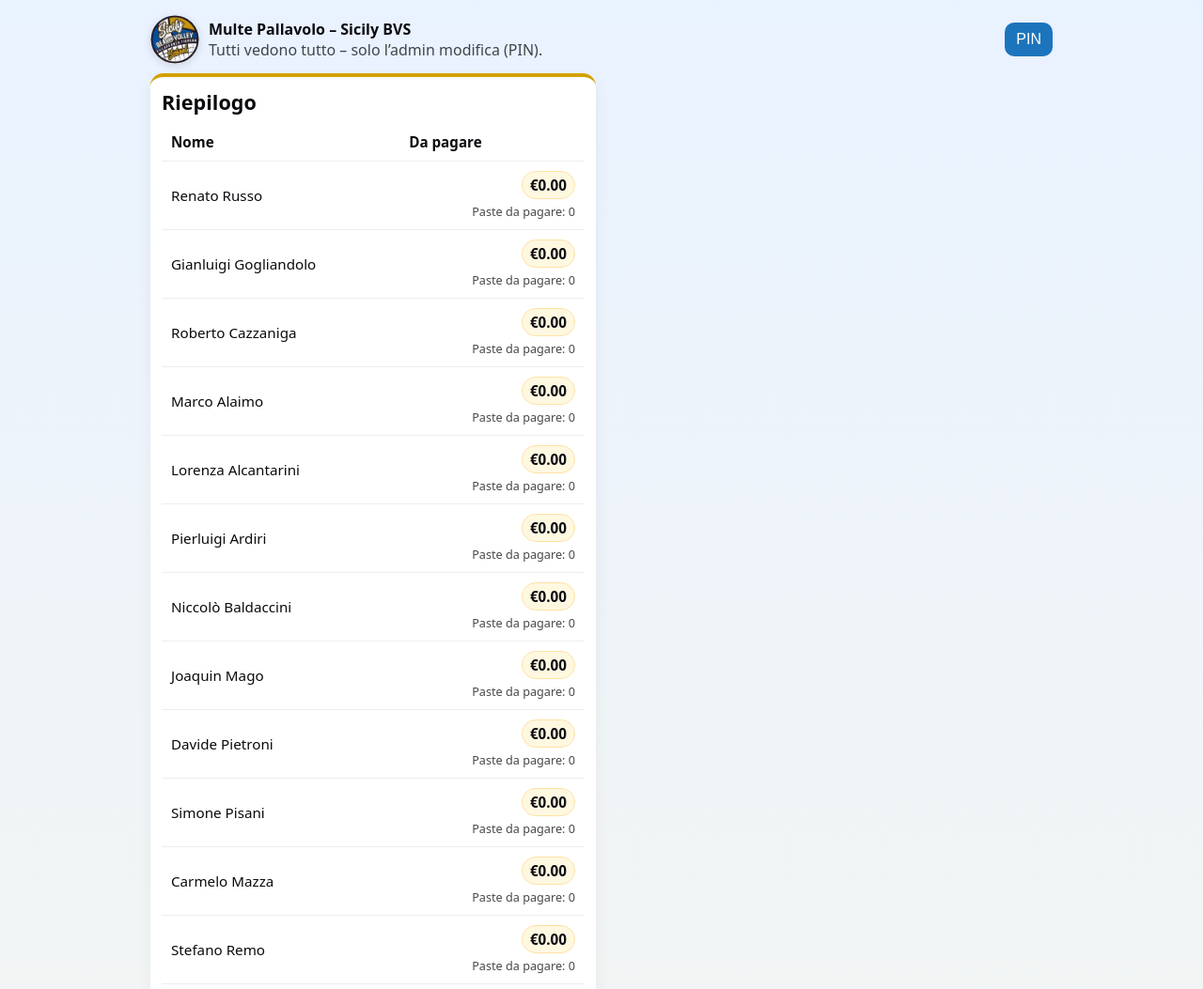
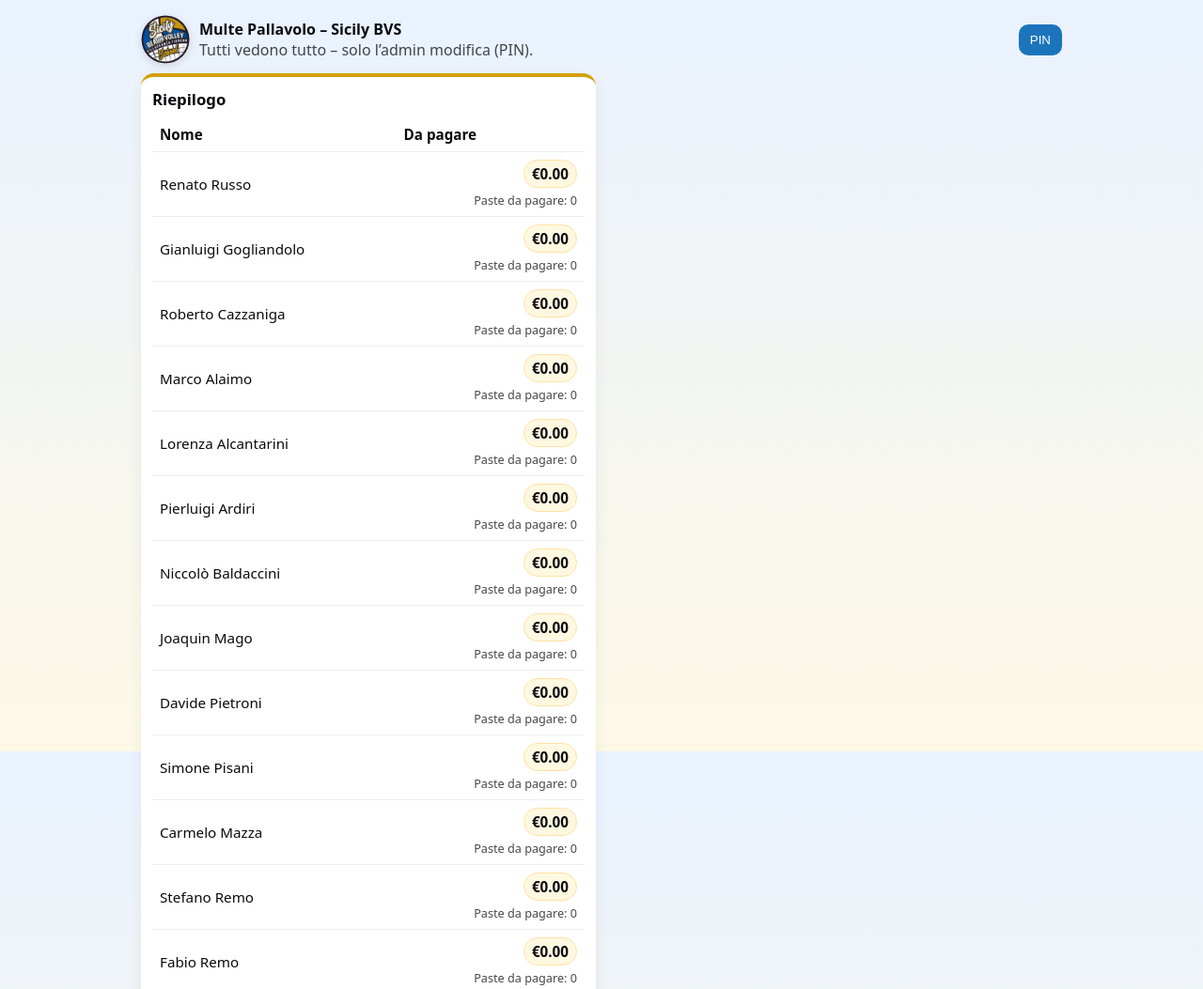
Before and after one commit to giangiking/sicilybvs, a plain HTML site: page index.html in a window 1280 px wide. Shown: the top 1053 px of the page at 94% size. Drawn offline with Linux system fonts and the light colour scheme; no server answers.

Commit message:
Add files via upload

```diff
--- a/index.html
+++ b/index.html
@@ -1,90 +1,30 @@
 <!doctype html><html lang="it"><head>
 <meta charset="utf-8"/>
-<meta name="viewport" content="width=device-width, initial-scale=1">
+<meta name="viewport" content="width=device-width,initial-scale=1"/>
 <title>Sicily BVS – Multe</title>
 <link rel="icon" href="/icon-192.png" sizes="192x192">
 <style>
-/* Mobile-safe */
-html, body { width: 100%; max-width: 100%; overflow-x: hidden; }
-* { box-sizing: border-box; }
-
-/* Tema */
-:root { --gold:#D4A000; --blue:#1C75BC; --ink:#0b0b0f; }
-
-/* Tipografia fluida (si riduce da sola su schermi piccoli) */
-html { font-size: clamp(14px, 2.2vw, 16px); }
-
-body {
-  margin: 0;
-  font-family: system-ui, -apple-system, Segoe UI, Roboto, Inter, Arial, sans-serif;
-  color: var(--ink);
-  background: linear-gradient(180deg, #e9f2ff, #fef9e6);
-}
-
-/* Contenitore */
-.wrap { min-height: 100%; display: flex; justify-content: center; padding: 16px; }
-.container { width: 100%; max-width: 980px; margin: 0 auto; padding: 0 10px; }
-
-/* Header */
-.head { display: flex; gap: 12px; align-items: center; justify-content: space-between; margin-bottom: 10px; flex-wrap: wrap; }
-.brand { display: flex; gap: 10px; align-items: center; }
-.logo { width: 52px; height: 52px; border-radius: 50%; box-shadow: 0 2px 8px rgba(0,0,0,.12); }
-
-/* Form & bottoni */
-.input {
-  padding: 10px 12px;
-  border: 1px solid #d4d4dd;
-  border-radius: 10px;
-  background: #fff;
-  min-height: 38px;
-  font-size: clamp(.9rem, 2.6vw, 1rem);
-}
-.btn {
-  padding: 9px 12px;
-  border-radius: 10px;
-  border: 0;
-  background: var(--blue);
-  color: #fff;
-  cursor: pointer;
-  font-size: clamp(.9rem, 2.6vw, 1rem);
-}
-.btn.ghost { background: transparent; color: #dc2626; border: 1px solid #f0caca; }
-
-/* Layout griglia */
-.grid { display: grid; grid-template-columns: 1fr; gap: 12px; }
-@media (min-width: 880px) { .grid { grid-template-columns: 1fr 1fr; } }
-
-/* Card */
-.card { background: #fff; border-top: 4px solid var(--gold); border-radius: 14px; box-shadow: 0 6px 16px rgba(0,0,0,.06); padding: 12px; }
-.title { font-size: clamp(1.05rem, 3.4vw, 1.35rem); font-weight: 700; margin: 0 0 8px; }
-.row { display: flex; gap: 8px; align-items: center; flex-wrap: wrap; }
-
-/* Tabelle — senza scroll orizzontale né tagli */
-.table { width: 100%; border-collapse: collapse; font-size: clamp(.88rem, 2.6vw, .95rem); table-layout: auto; }
-.table th, .table td {
-  padding: clamp(6px, 1.2vw, 10px);
-  border-bottom: 1px solid #eee;
-  text-align: left;
-  vertical-align: middle;
-  word-break: keep-all;  /* non spezzare a lettere */
-  hyphens: auto;         /* se serve, va a capo in modo naturale */
-}
-.table thead th { white-space: normal; } /* consenti il ritorno a capo nei titoli */
-
-/* Numeri compatti in una riga */
-.right, .num { text-align: right; white-space: nowrap; font-variant-numeric: tabular-nums; }
-
-/* Utility */
-.muted { opacity: .75; }
-.badge { background: var(--blue); color: #fff; border-radius: 999px; padding: 2px 8px; font-size: .75rem; margin-left: 6px; }
-.chip { background: #fff8e1; border: 1px solid #ffe2a3; border-radius: 999px; padding: 4px 8px; font-weight: 600; }
-.foot { opacity: .7; font-size: .9rem; margin-top: 8px; }
-
-/* Piccoli schermi: stringi ancora un filo */
-@media (max-width: 375px) {
-  .logo { width: 44px; height: 44px; }
-  .table { font-size: .85rem; }
-}
+:root{--gold:#D4A000;--blue:#1C75BC;--ink:#0b0b0f}
+*{box-sizing:border-box}html,body{height:100%}
+body{margin:0;font-family:system-ui,-apple-system,Segoe UI,Roboto,Inter,Arial,sans-serif;color:var(--ink);background:linear-gradient(180deg,#e9f2ff,#fef9e6)}
+.wrap{min-height:100%;display:flex;justify-content:center;padding:16px}
+.container{width:min(980px,100%)}
+.head{display:flex;gap:12px;align-items:center;justify-content:space-between;margin-bottom:10px;flex-wrap:wrap}
+.brand{display:flex;gap:10px;align-items:center}
+.logo{width:52px;height:52px;border-radius:50%;box-shadow:0 2px 8px rgba(0,0,0,.12)}
+.input{padding:10px 12px;border:1px solid #d4d4dd;border-radius:10px;background:#fff;min-height:38px}
+.btn{padding:9px 12px;border-radius:10px;border:0;background:var(--blue);color:#fff;cursor:pointer}
+.btn.ghost{background:transparent;color:#dc2626;border:1px solid #f0caca}
+.grid{display:grid;grid-template-columns:1fr;gap:12px}
+@media(min-width:880px){.grid{grid-template-columns:1fr 1fr}}
+.card{background:#fff;border-top:4px solid var(--gold);border-radius:14px;box-shadow:0 6px 16px rgba(0,0,0,.06);padding:12px}
+.title{font-size:1.05rem;font-weight:700;margin:0 0 8px}
+.row{display:flex;gap:8px;align-items:center;flex-wrap:wrap}
+.table{width:100%;border-collapse:collapse;font-size:.95rem}
+.table th,.table td{padding:8px;border-bottom:1px solid #eee;text-align:left}
+.right{text-align:right}.muted{opacity:.75}
+.badge{background:var(--blue);color:#fff;border-radius:999px;padding:2px 8px;font-size:.75rem;margin-left:6px}
+.chip{background:#fff8e1;border:1px solid #ffe2a3;border-radius:999px;padding:4px 8px;font-weight:600}
 </style>
 </head><body>
 <div class="wrap"><div class="container">
```
